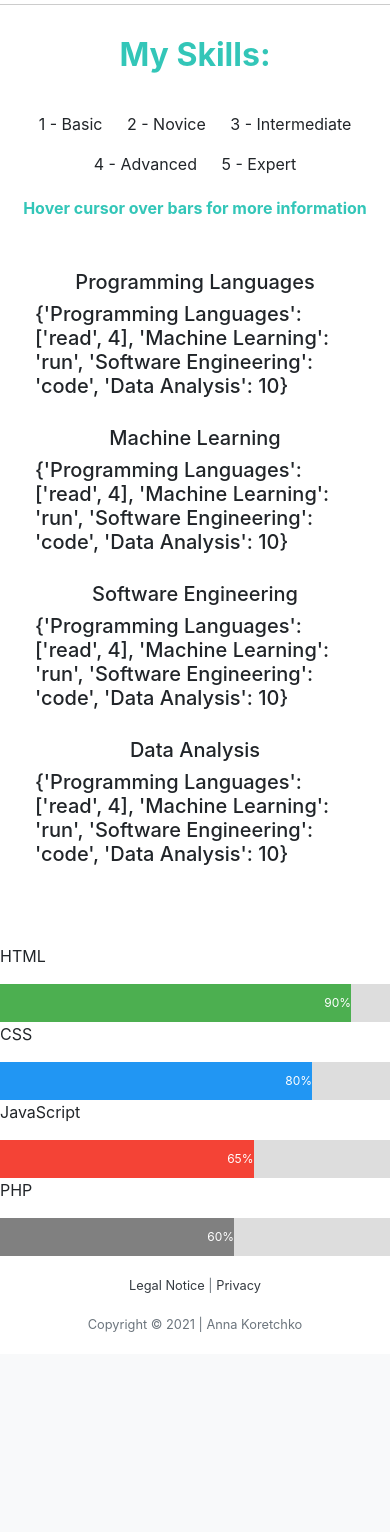
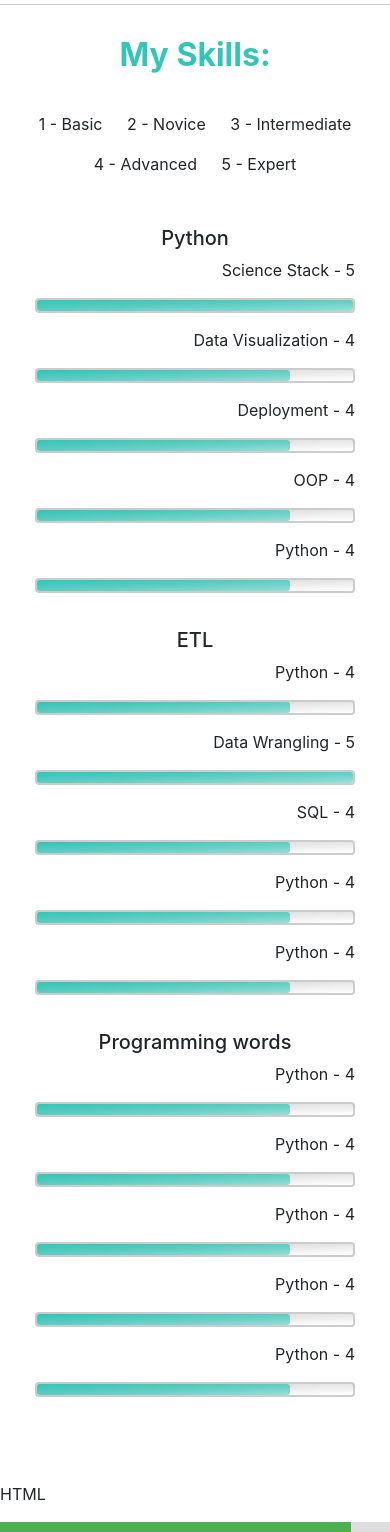
Before and after one commit to annakoretchko/personal-website, a Flask app: page /about in a window 390 px wide. Shown: the part 3723-5255 px from the top of the page. Before the commit the page ends 5055 px from the top, so only its background shows below. Run offline with Flask 2, Linux system fonts and the light colour scheme; some libraries are stand-ins or nearby versions.

Commit message:
got mobile working. started the javascript porition/dictionary for the about me grpahs

```diff
--- a/helper.py
+++ b/helper.py
@@ -19,18 +19,27 @@ def get_skill_content():
     Returns: skill_list
     '''
 
-    #db_row = check_language('skills', lang)
-    db_row= {"read": '1', "write": '4', "run": '5'}
-    # instantiate a dict to save all projects in
-    skill_dict = {}
 
-    # iterate through all the skills in the database
-    for skill in db_row:
-        if skill[1] in skill_dict.keys():
-            skill_dict[skill[1]].append(list(skill[2:5]))
-        else:
-            skill_dict[skill[1]] = [list(skill[2:5])]
+    skill_dict = {
+        "Python": [["Science Stack",5,'NumPy,pandas,SciPy,seaborn, matplotlib, PyTables,scikit-learn,cvxpy,request'],
+                                  ["Data Visualization",4,'D3, Plotly, flask, bootstrap'],
+                                  ["Deployment",4,'PyInstaller, Docker, GCP, Bash'],
+                                  ["OOP",4,'> 3 years'],
+                                  ["Python",4,'> 3 years']],
+        "ETL": [["Python",4,'> 3 years'],
+                                ["Data Wrangling",5,'> 3 years'],
+                                ["SQL",4,'> 3 years'],
+                                ["Python",4,'> 3 years'],
+                                ["Python",4,'> 3 years']],
 
-    skill_dict= {'Programming Languages': ['read',4], 'Machine Learning': 'run', 'Software Engineering': 'code', 'Data Analysis':10}
+        "Programming words ": [["Python",4,'> 3 years'],
+                                ["Python",4,'> 3 years'],
+                                ["Python",4,'> 3 years'],
+                                ["Python",4,'> 3 years'],
+                                ["Python",4,'> 3 years']],
+
+
+                                  }
+
 
     return skill_dict
--- a/main.py
+++ b/main.py
@@ -19,8 +19,7 @@ app.config['SECRET_KEY'] = SECRET_KEY
 @app.route('/', methods=['POST', 'GET'])
 def index():
 
-    title_text = 'Not developed for phones/mobile yet, looks best (and really only works) on computer as of now'
-
+    title_text = 'Landing Page Text'
     return render_template('index.html',
                                 title_text=title_text,
                                 title="SUBTITLE OF LANDING PAGE HERE",
@@ -45,10 +44,7 @@ def about():
 
     # get the title content for the portfolio page
     title_text = "about go here"
-    # skills1= {"read": '1', "write": '4', "run": '5'}
-    # skills2= {"code": '1', "bike": '4', "lift": '5'}
-    # #skills = [skills1,skills2]
-    # skills = {"code": 'test', "bike": '4', "lift": '5'}
+
     skills = helper.get_skill_content()
 
     return render_template('/about.html',
--- a/static/styles.css
+++ b/static/styles.css
@@ -474,7 +474,12 @@ h2.about-header
 }
 
 /* This code was taken from https://www.w3schools.com/css/css_tooltip.asp */
-
+/* Tooltip container */
+.tooltip {
+    position: relative;
+    display: inline-block;
+    border-bottom: 1px dotted black; /* If you want dots under the hoverable text */
+  }
 /* Tooltip text */
 .skill-bar .tooltiptext {
   visibility: hidden;
--- a/templates/about.html
+++ b/templates/about.html
@@ -141,16 +141,25 @@
                 </p>
             </div>
         </div>
-        <div class="row row-legend justify-content-center about-header">
-            Hover cursor over bars for more information
-        </div>
         <div class="row about-row justify-content-center">
             {% for topic, one_skill in skills.items() %}
             <div class="col-lg-3 col-md-6 col-12">
                 <div class="skill-cat text-center">
                     <h5>{{ topic }}</h5>
                 </div>
-                <h5>{{ skills }}</h5>
+                <div class="row">
+                    {% for item in one_skill %}
+                    {% set level = item[1]/5*100 %}
+                    <div class="col-12 text-right">
+                        <p>{{ item[0] }} - {{ item[1] }}</p>
+                        <div class="skill-bar">
+                            <div class="skill-spec" style="width: {{ level }}%;">
+                            </div>
+                            <span class="tooltiptext">{{ item[2] }}</span>
+                        </div>
+                    </div>
+                    {% endfor %}
+                </div>
             </div>
             {% endfor %}
         </div>
```
